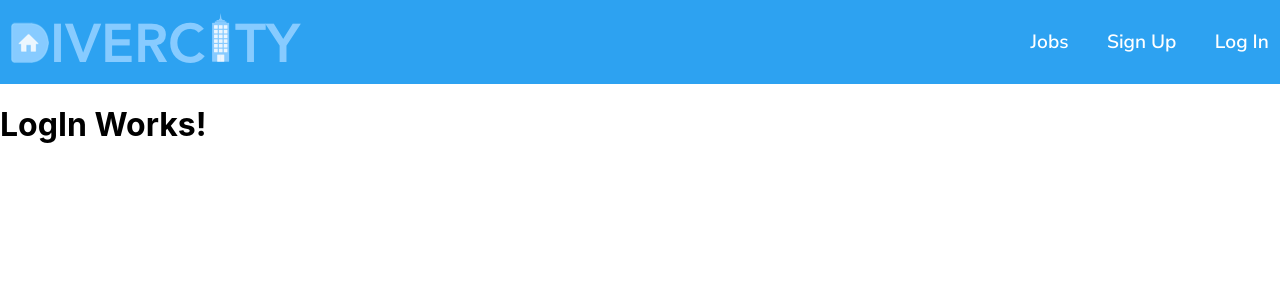
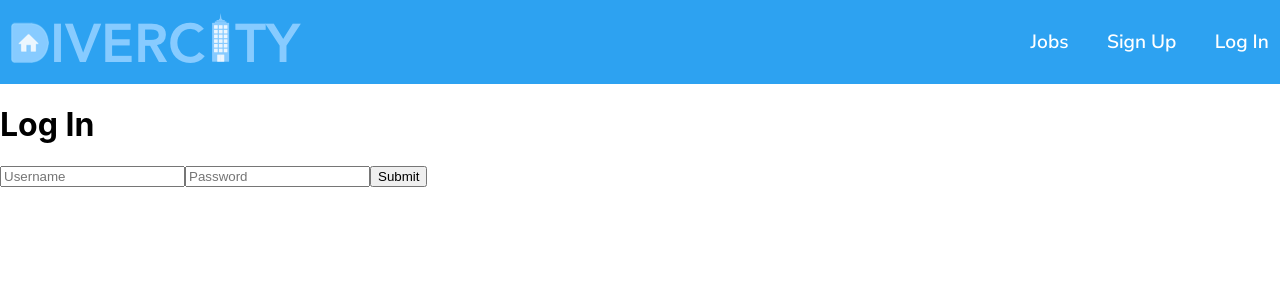
Before and after one commit to KhallilB/Divercity_Jobs, a React (Create React App) app: page /auth/login in a window 1280 px wide. Shown: the top 300 px of the page. Built offline with nearby package versions, Linux system fonts and the light colour scheme.

Commit message:
[add] Login works

```diff
--- a/src/components/Auth/LogIn/LogIn.jsx
+++ b/src/components/Auth/LogIn/LogIn.jsx
@@ -1,16 +1,81 @@
 import React from 'react';
+import { Redirect } from 'react-router-dom';
+import AuthService from '../../../services/AuthService';
+
 import './Login.css';
 
 class LogIn extends React.Component {
     constructor() {
         super();
-        this.state = {}
+        this.state = {
+            username: '',
+            password: '',
+            status: null,
+            loggedIn: false
+        }
+        this.Auth = new AuthService();
     }
 
+    componentDidMount() {
+        let loggedIn = this.Auth.loggedIn();
+        this.setState({ loggedIn })
+
+        if (this.state.registered) {
+            return (
+                <Redirect from={{ pathname: "/auth/  " }} to={{ pathname: "/jobs" }} />
+            )
+        }
+    }
+
+    // Handle user inputs
+    handleChange = event => {
+        this.setState({
+            [event.target.name]: event.target.value
+        });
+
+        console.log(this.state);
+    };
+
+    // Submit form information
+    submitForm = async event => {
+        event.preventDefault();
+
+        const { username, password } = this.state;
+
+        let status = await this.Auth.logIn(username, password)
+        this.setState({ status });
+    };
+
+    redirectUser = event => {
+        window.location.href("/jobs")
+    }
+
+
     render() {
+        let { username, password } = this.state;
+
         return (
             <div>
-                <h1>LogIn Works!</h1>
+                <h1>Log In</h1>
+                {this.state.registered ?
+                    <Redirect to={{ pathname: '/jobs' }} />
+                    : <form onSubmit={this.submitForm}>
+                        <input
+                            type="username"
+                            placeholder="Username"
+                            name="username"
+                            value={username}
+                            onChange={this.handleChange}
+                        />
+                        <input
+                            type="password"
+                            placeholder="Password"
+                            name="password"
+                            value={password}
+                            onChange={this.handleChange}
+                        />
+                        <button type="submit" value="submit" on onClick={this.redirectUser}>Submit</button>
+                    </form>}
             </div>
         )
     }
--- a/src/components/Auth/SignUp/SignUp.jsx
+++ b/src/components/Auth/SignUp/SignUp.jsx
@@ -13,9 +13,21 @@ class SignUp extends React.Component {
             name: '',
             password: '',
             passwordConfirm: '',
-            status: null
+            status: null,
+            registered: false
         }
         this.Auth = new AuthService();
+    }
+
+    componentDidMount() {
+        let registered = this.Auth.loggedIn();
+        this.setState({ registered })
+
+        if (this.state.registered) {
+            return (
+                <Redirect from={{ pathname: "/auth/  " }} to={{ pathname: "/jobs" }} />
+            )
+        }
     }
 
     // Handle user inputs
@@ -35,19 +47,22 @@ class SignUp extends React.Component {
 
         let status = await this.Auth.signUp(username, name, password)
         this.setState({ status });
-
-        if (this.Auth.loggedIn()) {
-            return <Redirect to={'/jobs'} />
-        }
     };
 
+    redirectUser = event => {
+        window.location.href("/jobs")
+    }
+
+
     render() {
-        let { username, name, password, passwordConfirm } = this.state;
+        let { username, name, password, passwordConfirm, registered } = this.state;
 
         return (
             <div>
                 <h1>Sign Up</h1>
-                <form onSubmit={this.submitForm}>
+                {this.state.registered ?
+                    <Redirect to={{ pathname: '/jobs' }} />
+                    : <form onSubmit={this.submitForm}>
                         <input
                             type="username"
                             placeholder="Username"
@@ -76,8 +91,8 @@ class SignUp extends React.Component {
                             value={passwordConfirm}
                             onChange={this.handleChange}
                         />
-                    <button type="submit" value="submit">Submit</button>
-                </form>
+                        <button type="submit" value="submit" on onClick={this.redirectUser}>Submit</button>
+                    </form>}
             </div>
         )
     }
--- a/src/services/AuthService.js
+++ b/src/services/AuthService.js
@@ -33,8 +33,29 @@ class AuthService {
   }
 
   //   Logs a user in
-  async logIn(username, password) {
-    await axios.post('');
+  logIn(username, password) {
+    return new Promise((resolve, reject) => {
+      axios
+        .post(
+          'https://divercity-test.herokuapp.com/login',
+          { username, password }
+        )
+        .then(async res => {
+          if (res.status === 200) {
+            console.log(res);
+            let token = this.createToken();
+            this.setToken(token);
+
+            resolve(res.status);
+          }
+
+          resolve(res);
+        })
+        .catch(err => {
+          console.log(err);
+          reject(err);
+        });
+    });
   }
 
   //   Creates Token
```
Lines whose indentation alone changed are shown as unchanged.
